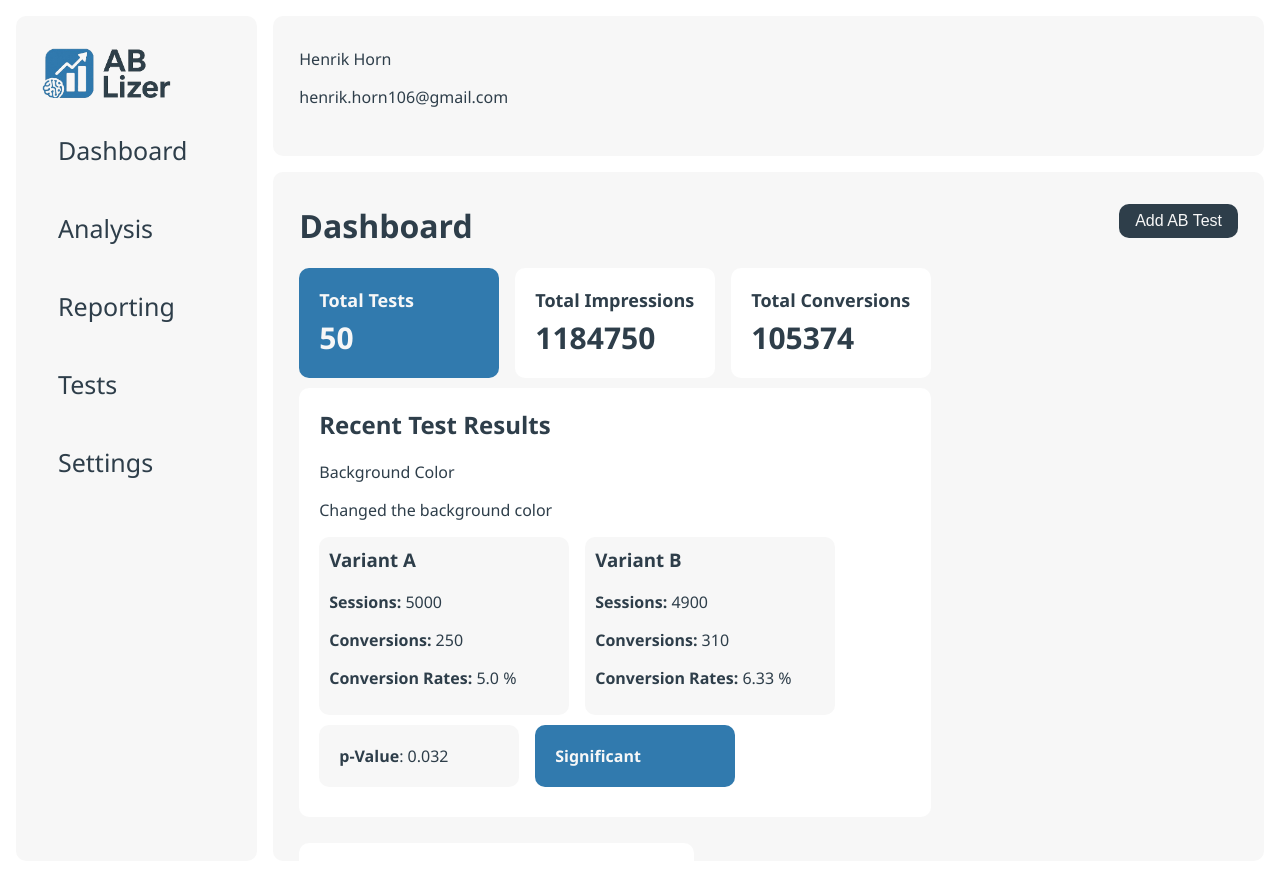
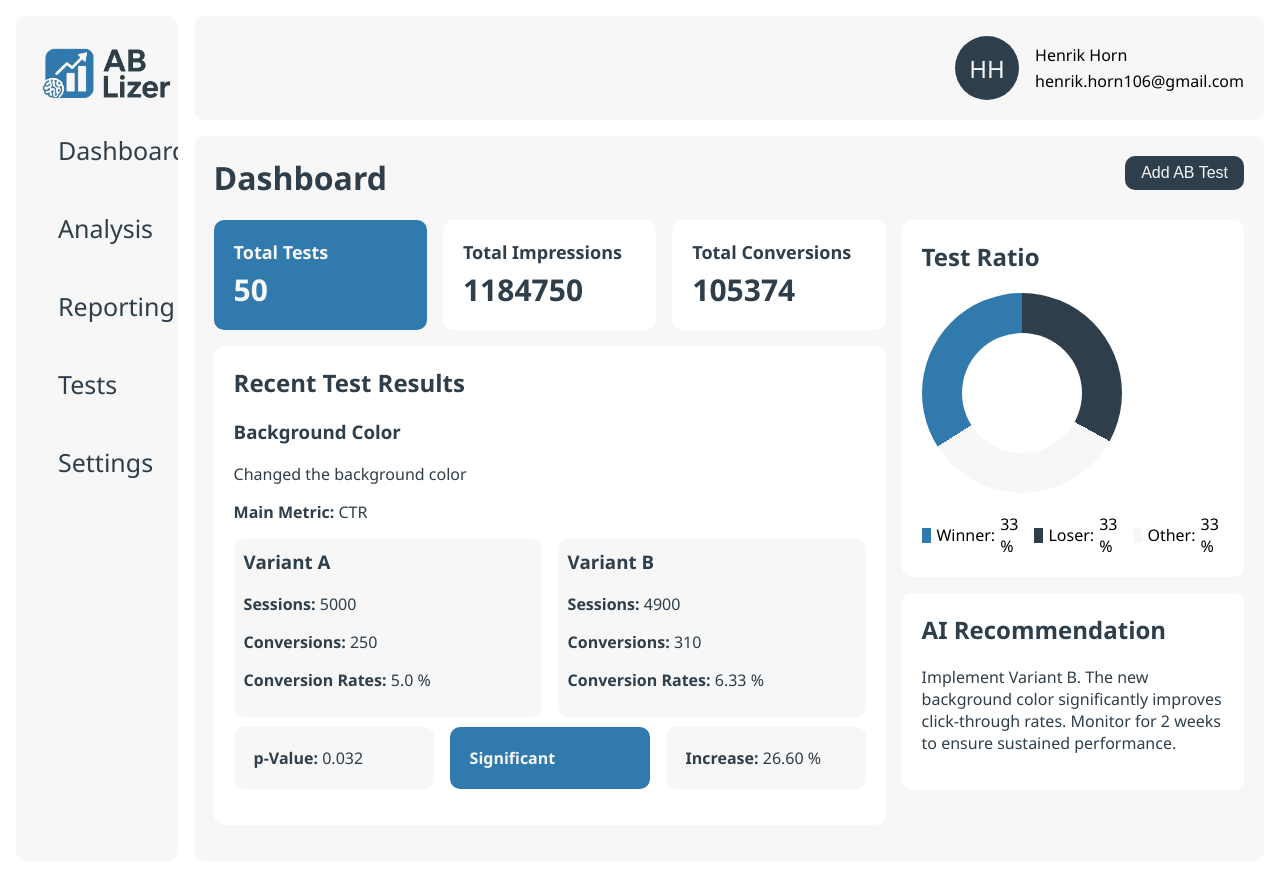
Before and after one commit to henrikhorn106/ab-lizer, a Flask app: page / in a window 1280 px wide. Run offline with Flask 3, Linux system fonts and the light colour scheme.

Commit message:
Improved general design of dashboard

```diff
--- a/app.py
+++ b/app.py
@@ -98,6 +98,9 @@ def home_page():
     test = db_manager.get_recent_test()
     variants = db_manager.get_variants(test[0].id)
     report = db_manager.get_report(test[0].id)
+
+    for variant in variants:
+        variant.conversion_rate = round(float(variant.conversions) / float(variant.impressions) * 100, 2)
 
     return render_template("index.html",
                            user=user,
--- a/static/style.css
+++ b/static/style.css
@@ -72,16 +72,42 @@ a {
 }
 
 .container {
-    padding: 32px 26px;
+    padding: 20px 20px;
     background: var(--secondary);
     border-radius: var(--radius);
     height: 100%;
+}
+
+.container.navigation {
+    display: flex;
+    justify-content: flex-end;
+    align-items: center;
 }
 
 .logo {
     font-size: 1.5rem;
     font-weight: bold;
     text-decoration: none;
+}
+
+.profile-image {
+    display: flex;
+    align-items: center;
+    justify-content: center;
+    border-radius: 50%;
+    background-color: var(--primary);
+    padding: 2px;
+    width: 64px;
+    height: 64px;
+    font-size: 24px;
+    color: var(--secondary);
+}
+
+.profile-info {
+    display: flex;
+    flex-direction: column;
+    gap: 4px;
+    justify-content: center;
 }
 
 button {
@@ -173,8 +199,8 @@ input[type="text"] {
 .card {
     border-radius: var( --radius);
     padding: 20px;
-    margin-bottom: 10px;
-    width: 200px;
+    margin-bottom: 16px;
+    min-width: 200px;
     background-color: #ffffff;
 }
 
@@ -244,6 +270,12 @@ input[type="text"] {
     grid-template-columns: repeat(2, 1fr);
     gap: 16px;
   }
+
+.column-grid-3 {
+    display: grid;
+    grid-template-columns: repeat(3, 1fr);
+    gap: 16px;
+}
 
 .pie {
     height: 200px;
--- a/templates/base.html
+++ b/templates/base.html
@@ -31,10 +31,20 @@
     <div class="wrapper">
 
         <nav>
-            <div class="container">
-                <p>{{ user.name }}</p>
-                <p>{{ user.email }}</p>
-
+            <div class="container navigation">
+                <div class="col-wrapper">
+                    <div class="profile">
+                        <div class="profile-image"> HH </div>
+                    </div>
+                    <div class="profile-info">
+                        <div>
+                            {{ user.name }}
+                        </div>
+                        <div>
+                            {{ user.email }}
+                        </div>
+                    </div>
+                </div>
             </div>
         </nav>
         <main class="container">
--- a/templates/index.html
+++ b/templates/index.html
@@ -5,9 +5,9 @@
         <h1>Dashboard</h1>
         <button class="btn" id="addTestBtn">Add AB Test</button>
     </div>
-    <div class="col-wrapper">
+    <div class="column-grid-2">
         <div class="col-1">
-            <div class="card-wrapper">
+            <div class="column-grid-3">
                 <div class="card accent">
                     <h2 class="card-title">Total Tests</h2>
                     <p class="card-value">{{ total_tests }}</p>
@@ -23,11 +23,12 @@
             </div>
             <div class="card big">
                 <h2>Recent Test Results</h2>
-                <p>{{ test[0].name }}</p>
+                <h3>{{ test[0].name }}</h3>
                 <p>{{ test[0].description }}</p>
+                <p><strong>Main Metric:</strong> {{ test[0].metric }}</p>
 
                 {% if variants != [] %}
-                    <div class="col-wrapper">
+                    <div class="column-grid-2">
                         {% for variant in variants %}
                             <div class="test-card">
                                 <h3>{{ variant.name }}</h3>
@@ -38,9 +39,9 @@
                         {% endfor %}
                     </div>
 
-                    <div class="col-wrapper">
+                    <div class="column-grid-3">
                         <div class="card secondary">
-                            <p><strong>p-Value</strong>: {{ report.p_value }}</p>
+                            <p><strong>p-Value:</strong> {{ report.p_value }}</p>
                         </div>
                         {% if report.significance %}
                             <div class="card accent">
@@ -51,6 +52,9 @@
                                 <p><strong>Not Significant</strong></p>
                             </div>
                         {% endif %}
+                        <div class="card secondary">
+                            <p><strong>Increase:</strong> 26.60 %</p>
+                        </div>
                     </div>
 
                 {% else %}
@@ -87,6 +91,11 @@
                         <span>33 %</span>
                     </div>
                 </div>
+            </div>
+
+            <div class="card big">
+                <h2>AI Recommendation</h2>
+                <p>{{ report.ai_recommendation }}</p>
             </div>
         </div>
     </div>
--- a/templates/settings.html
+++ b/templates/settings.html
@@ -4,6 +4,7 @@
     <div class="hero">
         <h1>Settings</h1>
     </div>
+    <div class="column-grid-2">
         <div class="card long">
             <h2>Update Your Profile</h2>
             <form method="post" action="{{ url_for('update_user', user_id=user.id) }}">
@@ -40,6 +41,7 @@
                 <button class="btn" type="submit">Update</button>
             </form>
         </div>
+    </div>
 
 
 {% endblock %}
--- a/templates/tests.html
+++ b/templates/tests.html
@@ -5,8 +5,6 @@
         <h1>All Tests</h1>
         <button class="btn" id="addTestBtn">Add AB Test</button>
     </div>
-    <div class="scroll">
-        <div class="col-wrapper">
     <div class="card-list">
         {% for test in tests %}
             <div class="card long">
@@ -99,8 +97,6 @@
             </div>
         {% endfor %}
     </div>
-        </div>
-    </div>
 
     <!-- Modal for creating a new test -->
     <div id="testModal" class="modal">
@@ -129,7 +125,6 @@
             </div>
         </form>
     </div>
-    </div>
 
     {% block scripts %}
         <script src="{{ url_for('static', filename='modal_test.js') }}"></script>
```
Lines whose indentation alone changed are shown as unchanged.
